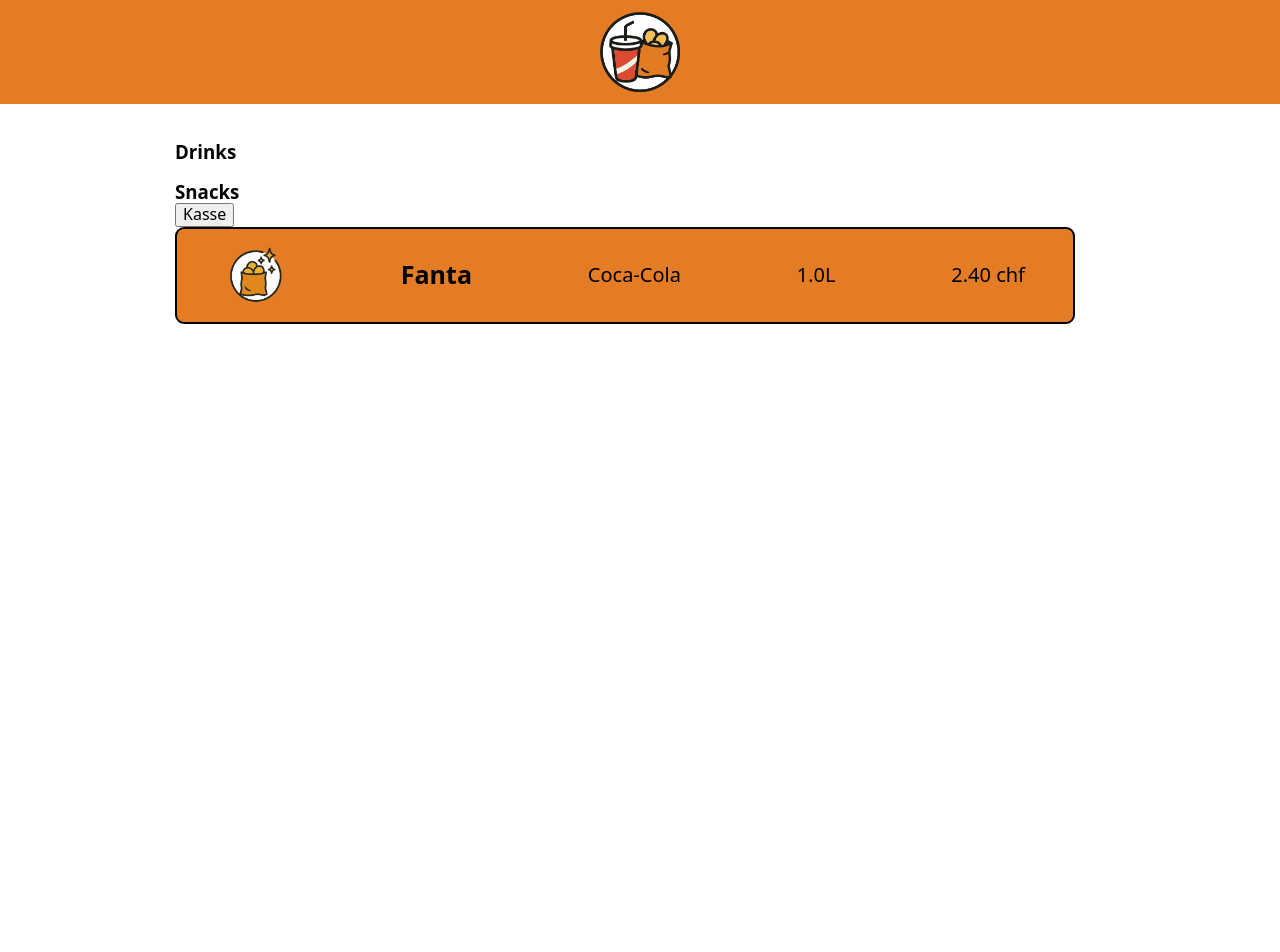
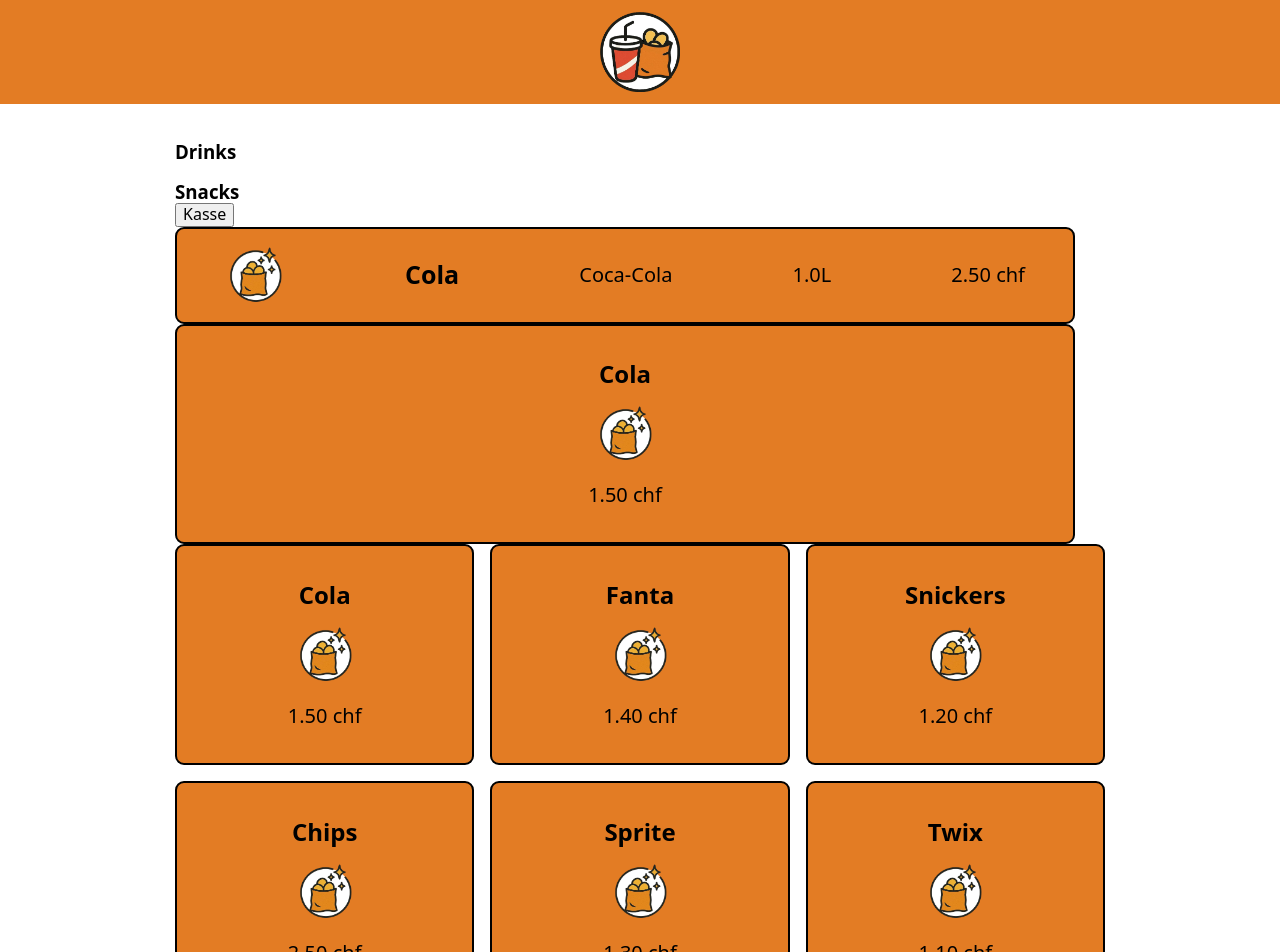
Before and after one commit to mimospychala/backend-GLAB, a React (Vite) app in the folder frontend/: page /componets in a window 1280 px wide. Shown: the top 952 px of the page. Before the commit the page ends 800 px from the top, so only its background shows below. Built offline with nearby package versions, Linux system fonts and the light colour scheme.

Commit message:
Updated dumiData products, Updated Product card added Pruduct cards

```diff
--- a/frontend/src/components/ProductCard.jsx
+++ b/frontend/src/components/ProductCard.jsx
@@ -1,13 +1,17 @@
+import { Link } from "react-router"
 import styles from "./ProductCard.module.css"
+import "./ProductCard.module.css"
 
-export default function ProductCard() {
+export default function ProductCard({ product }) {
+    const { id, name, marke, volumes, img, altImg } = product
 
     return (
-        <div>
-            <h2>{product.name}</h2>
-            <img src="" alt="" />
-            <p>{product.price}</p>
-        </div>
-
+        <Link to={`details/${id}`} className={styles.link}>
+            <article className={styles.productCard}>
+                <h2>{name}</h2>
+                <img src={img ? img : altImg} alt={`${name}/${marke}`} />
+                <p>{`${volumes[0].price} chf`}</p>
+            </article>
+        </Link>
     )
 }
--- /dev/null
+++ b/frontend/src/components/ProductCard.module.css
@@ -0,0 +1,19 @@
+.link{
+    text-decoration: none;
+    display: block;
+    color: inherit;
+}
+
+.productCard {
+    display: flex;
+    flex-direction: column;
+
+    h2,
+    img,
+    p {
+        margin-bottom: 1rem;
+        text-decoration: none;
+        color: inherit;
+    }
+
+}
--- /dev/null
+++ b/frontend/src/components/ProductCards.jsx
@@ -0,0 +1,13 @@
+import ProductCard from "./ProductCard";
+import styles from "./ProductCards.module.css"
+
+export default function ProductCards({products}){
+    return(
+        <>
+            <div className={styles.parent}>
+                {products.map((product => <ProductCard product={product}/>))}
+            </div>
+
+        </>
+    )
+}
--- /dev/null
+++ b/frontend/src/components/ProductCards.module.css
@@ -0,0 +1,6 @@
+.parent{
+    display: grid;
+    grid-template-rows: auto;
+    grid-template-columns:  repeat(3, 1fr);
+    gap: 1rem;
+}
--- a/frontend/src/routes/ComponetRoute.jsx
+++ b/frontend/src/routes/ComponetRoute.jsx
@@ -1,76 +1,119 @@
 import SideBar from "@/components/SideBar"
 import LinkButton from "@/components/LinkButton"
 import ShoppingCartCard from "@/components/ShoppingCartCard"
+import ProductCard from "@/components/ProductCard"
+import ProductCards from "@/components/ProductCards"
 
 export default function ComponetRoute() {
     return (
         <>
             <SideBar />
             <LinkButton to="/kasse">Kasse</LinkButton>
-            <ShoppingCartCard product={product[1]} />
+            <ShoppingCartCard product={product[0]} />
+            <ProductCard product={product[0]}/>
+            <ProductCards products={product}/>
         </>
     )
 }
 
 const product = [
     {
-        "id": "1",
-        "name": "Cola",
-        "marke": "Coca-Cola",
-        "volumes": [
-            {
-                "volume": "0.5L",
-                "price": "1.50"
-            },
-            {
-                "volume": "1.0L",
-                "price": "2.50"
-            }
+        id: "1",
+        name: "Cola",
+        marke: "Coca-Cola",
+        altImag: "/snacks.png",
+        img: "/snacks.png",
+        volumes: [
+            { volume: "0.5L", price: "1.50" },
+            { volume: "1.0L", price: "2.50" }
         ]
     },
     {
-        "id": "2",
-        "name": "Fanta",
-        "marke": "Coca-Cola",
-        "volumes": [
-            {
-                "volume": "0.5L",
-                "price": "1.40"
-            },
-            {
-                "volume": "1.0L",
-                "price": "2.40"
-            }
+        id: "2",
+        name: "Fanta",
+        marke: "Coca-Cola",
+        altImag: "/snacks.png",
+        img: "/snacks.png",
+        volumes: [
+            { volume: "0.5L", price: "1.40" },
+            { volume: "1.0L", price: "2.40" }
         ]
     },
     {
-        "id": "3",
-        "name": "Snickers",
-        "marke": "Mars",
-        "volumes": [
-            {
-                "volume": "50g",
-                "price": "1.20"
-            },
-            {
-                "volume": "100g",
-                "price": "2.00"
-            }
+        id: "3",
+        name: "Snickers",
+        marke: "Mars",
+        altImag: "/snacks.png",
+        img: "/snacks.png",
+        volumes: [
+            { volume: "50g", price: "1.20" },
+            { volume: "100g", price: "2.00" }
         ]
     },
     {
-        "id": "4",
-        "name": "Chips",
-        "marke": "Pringles",
-        "volumes": [
-            {
-                "volume": "150g",
-                "price": "2.50"
-            },
-            {
-                "volume": "200g",
-                "price": "3.50"
-            }
+        id: "4",
+        name: "Chips",
+        marke: "Pringles",
+        altImag: "/snacks.png",
+        img: "/snacks.png",
+        volumes: [
+            { volume: "150g", price: "2.50" },
+            { volume: "200g", price: "3.50" }
+        ]
+    },
+    {
+        id: "5",
+        name: "Sprite",
+        marke: "Coca-Cola",
+        altImag: "/snacks.png",
+        img: "/snacks.png",
+        volumes: [
+            { volume: "0.5L", price: "1.30" },
+            { volume: "1.0L", price: "2.30" }
+        ]
+    },
+    {
+        id: "6",
+        name: "Twix",
+        marke: "Mars",
+        altImag: "/snacks.png",
+        img: "/snacks.png",
+        volumes: [
+            { volume: "50g", price: "1.10" },
+            { volume: "100g", price: "1.90" }
+        ]
+    },
+    {
+        id: "7",
+        name: "Oreo",
+        marke: "Mondelez",
+        altImag: "/snacks.png",
+        img: "/snacks.png",
+        volumes: [
+            { volume: "154g", price: "2.00" },
+            { volume: "308g", price: "3.80" }
+        ]
+    },
+    {
+        id: "8",
+        name: "Ice Tea",
+        marke: "Lipton",
+        altImag: "/snacks.png",
+        img: "/snacks.png",
+        volumes: [
+            { volume: "0.5L", price: "1.60" },
+            { volume: "1.5L", price: "2.80" }
+        ]
+    },
+    {
+        id: "9",
+        name: "Bounty",
+        marke: "Mars",
+        altImag: "/snacks.png",
+        img: "/snacks.png",
+        volumes: [
+            { volume: "57g", price: "100.3" },
+            { volume: "114g", price: "200.2" }
         ]
     }
-]
+];
```
